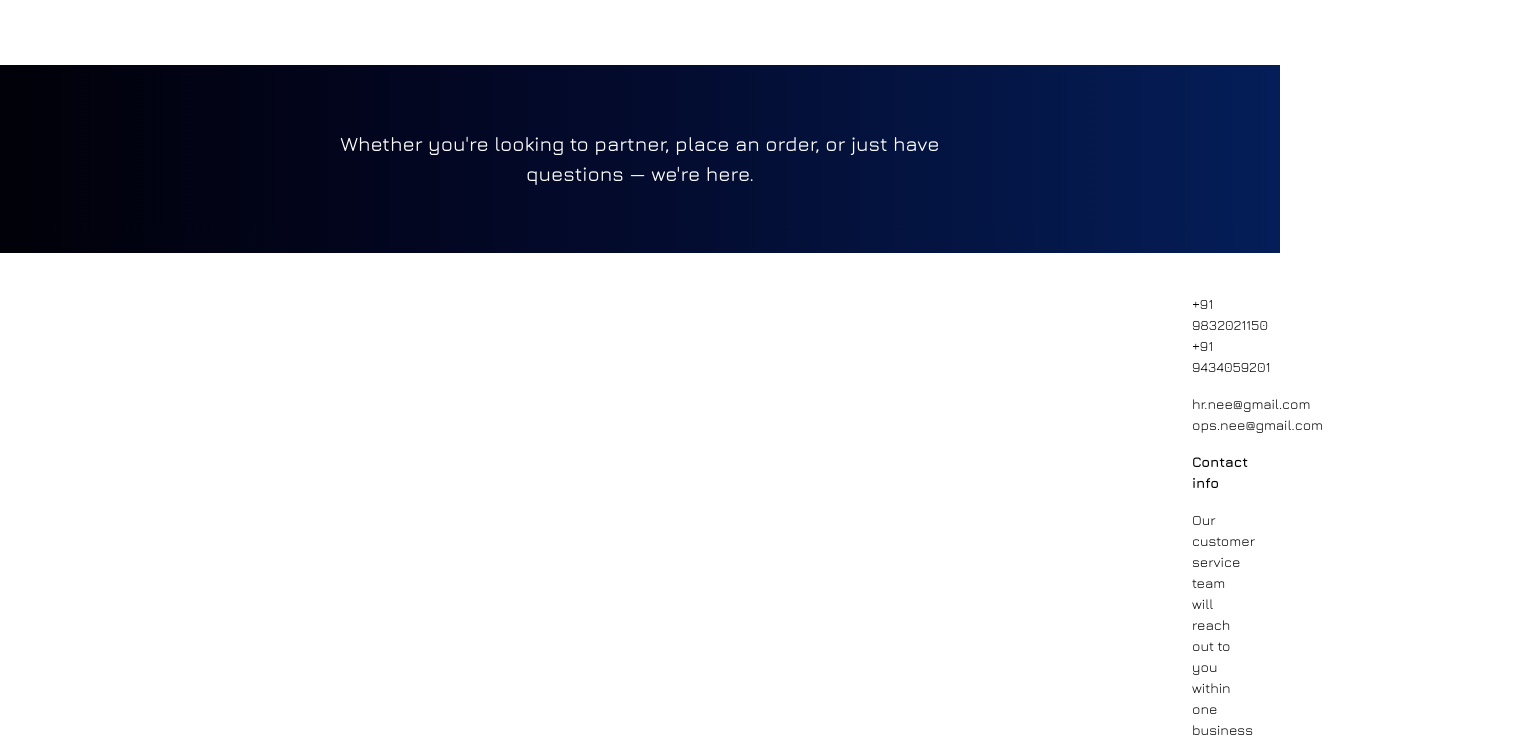
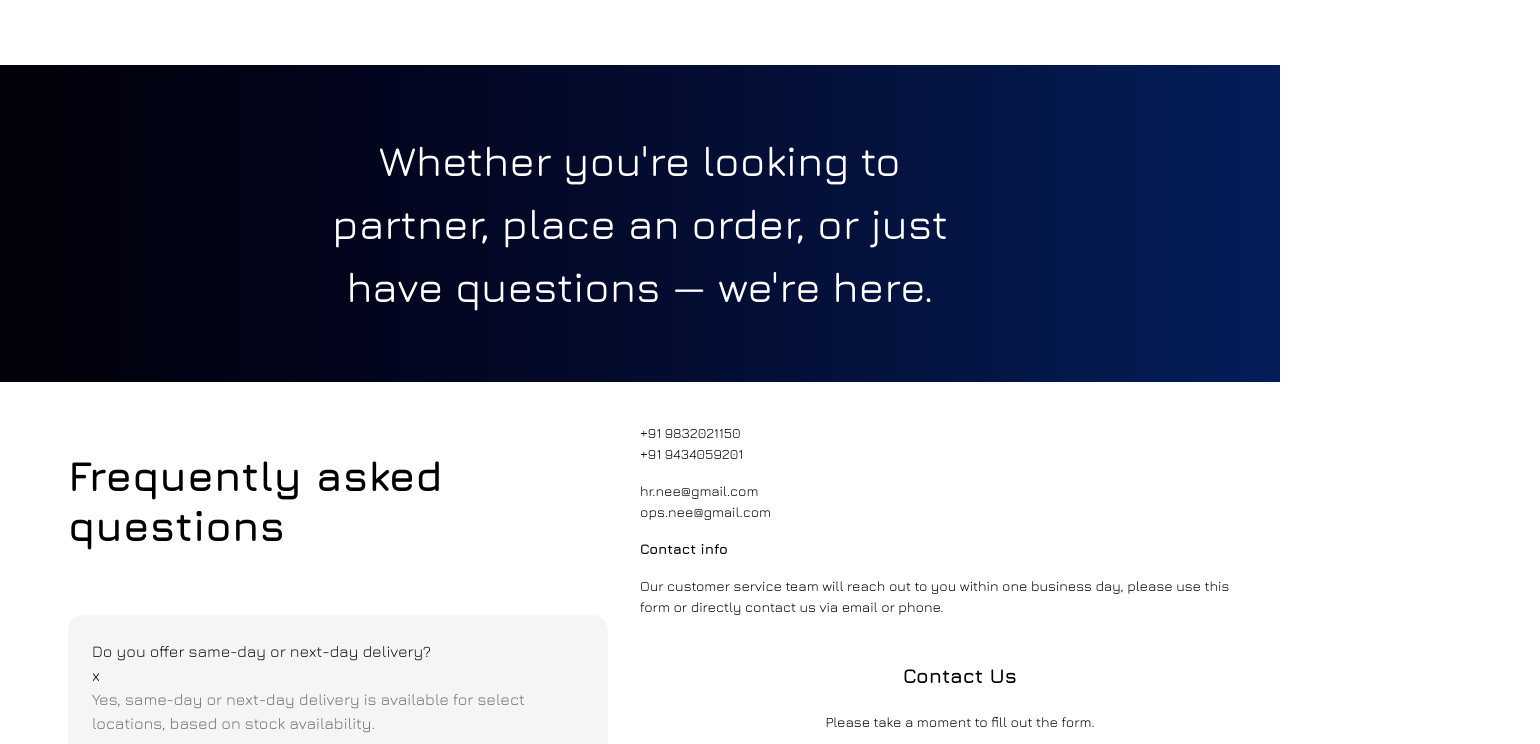
Before and after one commit to himanshuSri24/north-eastern-enterprise, a Next.js app: page /contact-us in a window 1280 px wide. Shown: the part 280-1024 px from the top of the page, 1540 px wide, since content can reach past the window. Built offline with nearby package versions, Linux system fonts and the light colour scheme.

Commit message:
basic 1 faq tile done

```diff
--- a/src/app/contact-us/page.tsx
+++ b/src/app/contact-us/page.tsx
@@ -3,35 +3,62 @@ import Banner from "../../components/banner/Banner";
 import { BannerPage } from "../../components/banner/Banner";
 import Form from "@/components/contact/Form";
 
+const getFAQTile = (heading: string, content: string) => {
+  return (
+    <div className="bg-[#F5F5F5] rounded-[16px] p-6">
+      <div>
+        <div className="text-[#151515]">{heading}</div>
+        <div>x</div>
+      </div>
+      <div className="text-[#747474]">{content}</div>
+    </div>
+  );
+};
+
 const Page = () => {
   return (
     <div className="font-jura">
       <Banner page={BannerPage.CONTACT_US} />
-
-      <div>
-        <div className="mb-6 text-left pl-298 pt-10 pr-10">
+      <div className="flex w-full">
+        <div className="w-1/2">
+          <div className="my-17 ml-17 mr-8">
+            <div className="text-h1 font-bold leading-[120%] mb-16">
+              Frequently asked questions
+            </div>
+            {getFAQTile(
+              "Do you offer same-day or next-day delivery?",
+              "Yes, same-day or next-day delivery is available for select locations, based on stock availability."
+            )}
+          </div>
+        </div>
+        <div className="w-1/2">
+          <div className="flex flex-col gap-4">
+            <div className="mb-6 text-left pt-10 pr-10">
               <div className="text-body-1">+91 9832021150</div>
               <div className="text-body-1 mb-4">+91 9434059201</div>
               <div className="text-body-1">hr.nee@gmail.com</div>
               <div className="text-body-1 mb-4">ops.nee@gmail.com</div>
               <div className="text-body-1 font-bold mb-4">Contact info</div>
               <div className="text-body-1">
-            Our customer service team will reach out to you within one business
-            day, please use this form or directly contact us via email or phone.
+                Our customer service team will reach out to you within one
+                business day, please use this form or directly contact us via
+                email or phone.
               </div>
             </div>
-        <div className="pl-365 my-1">
+            <div className="mx-auto my-1">
               <div className="text-[20px] font-bold">Contact Us</div>
             </div>
-        <div className="text-[14px] mb-5 pl-350">
+            <div className="mx-auto text-[14px] mb-5">
               Please take a moment to fill out the form.
             </div>
           </div>
 
-      <div className="flex justify-end w-full pr-10 pb-10">
+          <div className="flex justify-center w-full pb-10">
             {" "}
             {/* Added flex and justify-end */}
             <Form />
+          </div>
+        </div>
       </div>
     </div>
   );
--- a/src/components/banner/Banner.tsx
+++ b/src/components/banner/Banner.tsx
@@ -44,7 +44,7 @@ const Banner = ({ page }: BannerProps) => {
   } else if (page === BannerPage.AUTHORISED_BRANDS) {
     return (
       <div className="flex flex-col p-16 gap-10 bg-gradient-to-r from-[#010109] to-[#041E59]">
-        <div className="text-h5 text-white font-medium text-center px-64">
+        <div className="text-h1 text-white font-medium text-center px-64">
           Working with best Clients and Partners.
         </div>
       </div>
@@ -52,9 +52,9 @@ const Banner = ({ page }: BannerProps) => {
   } else if (page === BannerPage.CONTACT_US) {
     return (
       <div className="flex flex-col p-16 gap-10 bg-gradient-to-r from-[#010109] to-[#041E59]">
-        <div className="text-h5 text-white font-medium text-center px-64">
-          Whether you're looking to partner, place an order, or just have
-          questions — we're here.
+        <div className="text-h1 text-white font-medium text-center px-64">
+          Whether you&apos;re looking to partner, place an order, or just have
+          questions — we&apos;re here.
         </div>
       </div>
     );
```
Lines whose indentation alone changed are shown as unchanged.
